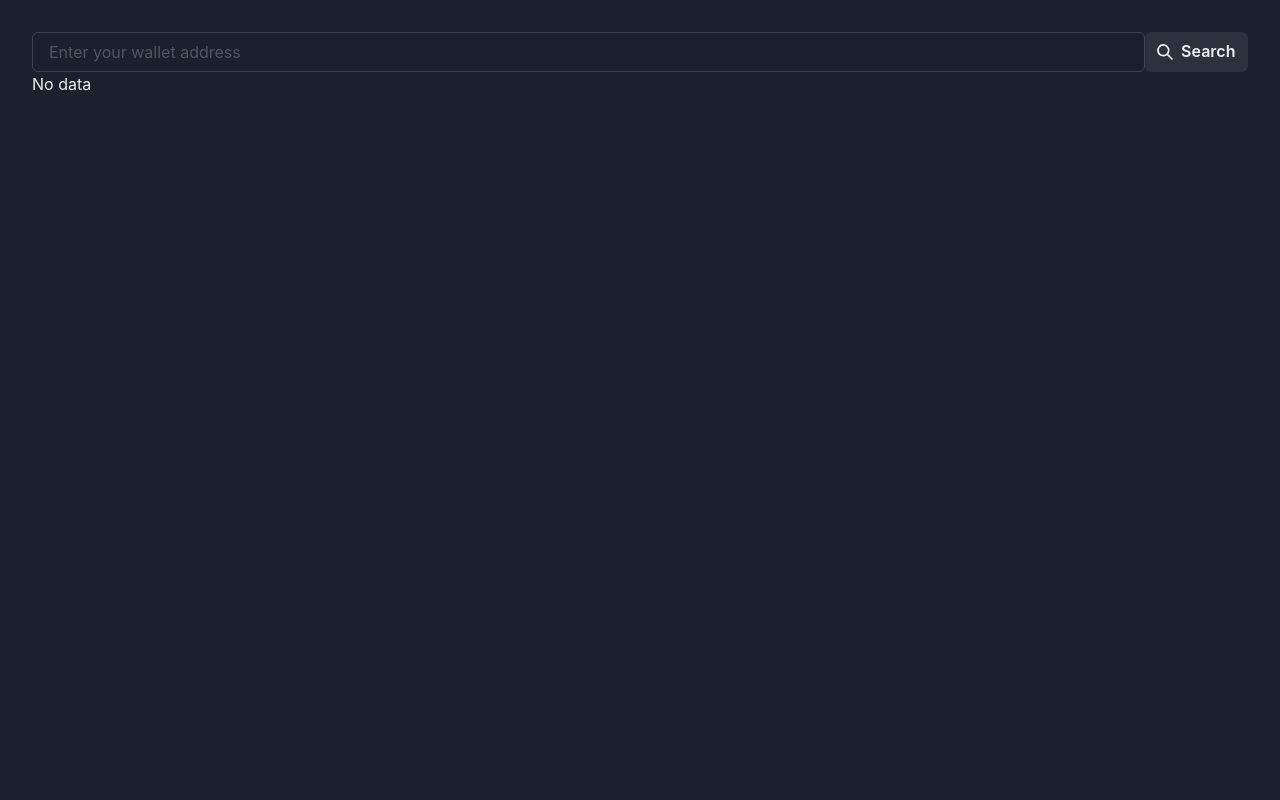
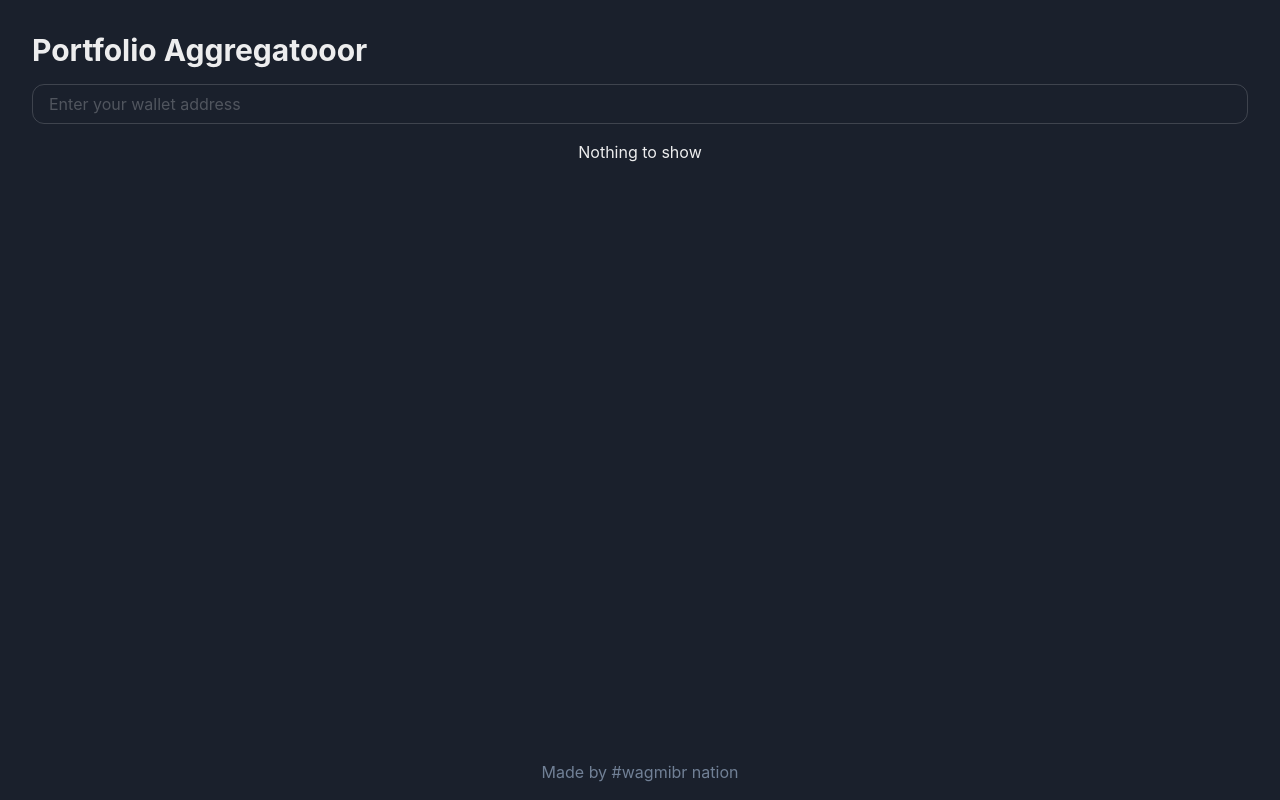
Before and after one commit to lnmunhoz/aggregatooor, a React (Create React App) app: page / in a window 1280 px wide. Built offline with nearby package versions, Linux system fonts and the light colour scheme.

Commit message:
Minimal styling

```diff
--- a/src/App.tsx
+++ b/src/App.tsx
@@ -1,4 +1,10 @@
-import { Box, ChakraProvider, extendTheme } from "@chakra-ui/react";
+import {
+  Stack,
+  Box,
+  ChakraProvider,
+  extendTheme,
+  Heading,
+} from "@chakra-ui/react";
 import React from "react";
 import { QueryClientProvider } from "react-query";
 import "./App.css";
@@ -19,12 +25,30 @@ function App() {
       <ChakraProvider theme={theme}>
         <AppContext>
           <QueryClientProvider client={queryClient}>
-            <div id="app">
+            <Box height="100%">
               <Box padding={8}>
-                <WalletInput />
-                <Chart />
+                <Stack spacing={4}>
+                  <Heading size="lg">Portfolio Aggregatooor</Heading>
+                  <WalletInput />
+                </Stack>
+
+                <Box maxWidth={600} margin="0 auto" padding={4}>
+                  <Chart />
+                </Box>
               </Box>
-            </div>
+
+              <Box
+                color="gray.500"
+                position="absolute"
+                bottom={0}
+                padding={4}
+                display="flex"
+                justifyContent="center"
+                width="100%"
+              >
+                Made by #wagmibr nation
+              </Box>
+            </Box>
           </QueryClientProvider>
         </AppContext>
       </ChakraProvider>
--- a/src/index.css
+++ b/src/index.css
@@ -1,13 +1,19 @@
 body {
   margin: 0;
-  font-family: -apple-system, BlinkMacSystemFont, 'Segoe UI', 'Roboto', 'Oxygen',
-    'Ubuntu', 'Cantarell', 'Fira Sans', 'Droid Sans', 'Helvetica Neue',
+  font-family: -apple-system, BlinkMacSystemFont, "Segoe UI", "Roboto", "Oxygen",
+    "Ubuntu", "Cantarell", "Fira Sans", "Droid Sans", "Helvetica Neue",
     sans-serif;
   -webkit-font-smoothing: antialiased;
   -moz-osx-font-smoothing: grayscale;
 }
 
 code {
-  font-family: source-code-pro, Menlo, Monaco, Consolas, 'Courier New',
+  font-family: source-code-pro, Menlo, Monaco, Consolas, "Courier New",
     monospace;
 }
+
+html,
+body,
+#root {
+  height: 100%;
+}
--- a/src/ui/components/Chart.tsx
+++ b/src/ui/components/Chart.tsx
@@ -4,6 +4,7 @@ import { useAppContext } from "../../context";
 import { useComplexProtocolList, useTokenList } from "../../data/hooks";
 import { preparePieData } from "../../data/helpers";
 import { Box } from "@chakra-ui/layout";
+import { Spinner } from "@chakra-ui/react";
 
 export const Chart = () => {
   const { walletManager } = useAppContext();
@@ -17,7 +18,11 @@ export const Chart = () => {
 
   // @ts-ignore
   if (complexProtocolListQuery?.data?.errors || tokenListQuery?.data?.errors) {
-    return <div>Error fetching data</div>;
+    return (
+      <Box margin="0 auto" justifyContent="center" display="flex">
+        Error fetching data
+      </Box>
+    );
   }
 
   const pieData =
@@ -26,17 +31,22 @@ export const Chart = () => {
     preparePieData(complexProtocolListQuery.data, tokenListQuery.data);
 
   if (isLoading) {
-    return <div>Loading...</div>;
+    return (
+      <Box margin="0 auto" justifyContent="center" display="flex">
+        <Spinner size="lg" />
+      </Box>
+    );
   }
 
   if (!pieData) {
-    return <div> No data </div>;
+    return (
+      <Box margin="0 auto" justifyContent="center" display="flex">
+        Nothing to show
+      </Box>
+    );
   }
 
   return (
-    <Box maxWidth={600}>
-      <button>Aggregate</button>
-
     <ApexCharts
       options={{
         labels: pieData.labels,
@@ -52,6 +62,5 @@ export const Chart = () => {
       series={pieData.series}
       type="pie"
     />
-    </Box>
   );
 };
--- a/src/ui/components/WalletInput.tsx
+++ b/src/ui/components/WalletInput.tsx
@@ -33,11 +33,14 @@ export const WalletInput = () => {
         type="text"
         placeholder="Enter your wallet address"
         onChange={handleChange}
+        borderRadius={12}
         value={address}
+        onKeyUp={(e) => {
+          if (e.key === "Enter") {
+            onSearch();
+          }
+        }}
       />
-      <Button leftIcon={<SearchIcon />} onClick={onSearch}>
-        Search
-      </Button>
     </Box>
   );
 };
```
Lines whose indentation alone changed are shown as unchanged.
